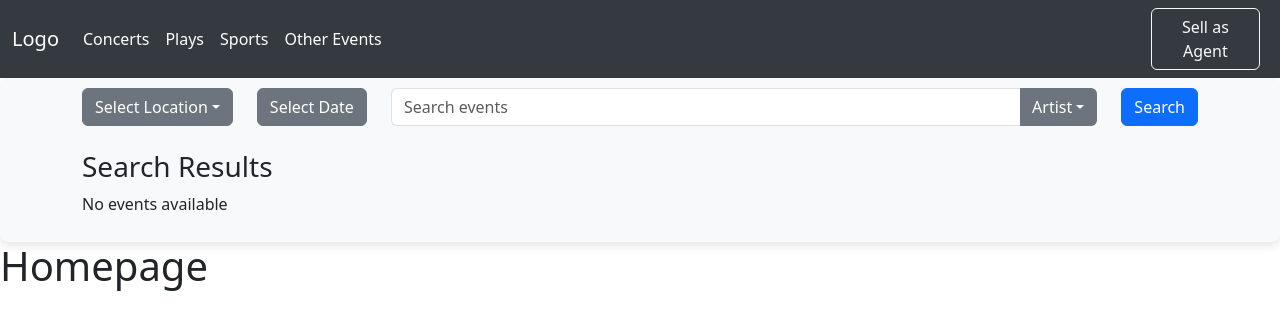
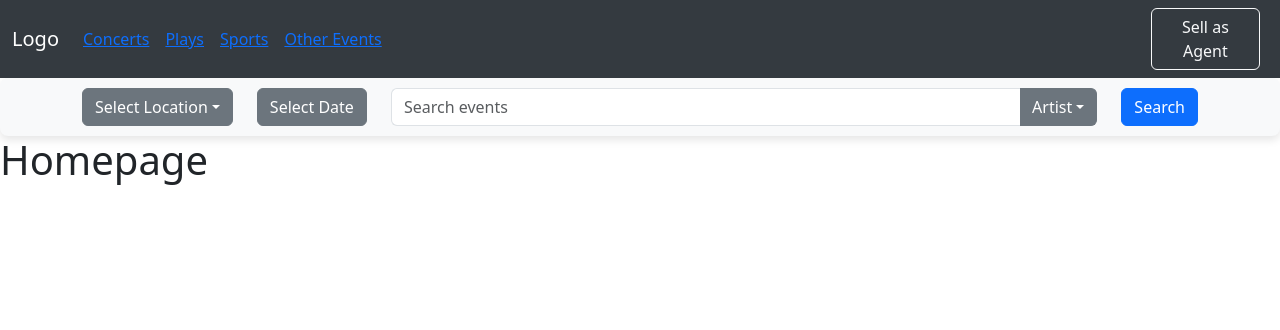
Before and after one commit to mujipro1/Devsinc-FM-Radio, a React (Create React App) app in the folder frontend/: page / in a window 1280 px wide. Shown: the top 330 px of the page. Built offline with nearby package versions, Linux system fonts and the light colour scheme.

Commit message:
categorical events and fetches

```diff
--- a/frontend/src/App.js
+++ b/frontend/src/App.js
@@ -3,6 +3,7 @@ import { BrowserRouter as Router, Routes, Route } from "react-router-dom";
 import "./App.css";
 import Homepage from "./pages/Homepage";
 import Agent from "./pages/Agent";
+import CategoricalEvents from "./pages/CategoricalEvents";
 
 function App() {
     return (
@@ -11,6 +12,10 @@ function App() {
                 <Routes>
                     <Route path="/" element={<Homepage />} />
                     <Route path="/agent" element={<Agent />} />
+                    <Route path="/concerts" element={<CategoricalEvents type="concerts"/>}></Route>
+                    <Route path="/plays" element={<CategoricalEvents type="plays"/>}></Route>
+                    <Route path="/sports" element={<CategoricalEvents type="sports"/>}></Route>
+                    <Route path="/others" element={<CategoricalEvents type="other"/>}></Route>
                 </Routes>
             </div>
         </Router>
--- a/frontend/src/components/Navbar.js
+++ b/frontend/src/components/Navbar.js
@@ -1,4 +1,5 @@
 import React from "react";
+import { Link } from "react-router-dom";
 
 function Navbar() {
     return (
@@ -24,28 +25,28 @@ function Navbar() {
                 <div className="collapse navbar-collapse" id="navbarNav">
                     <ul className="navbar-nav me-auto mb-2 mb-lg-0">
                         <li className="nav-item">
-                            <a
+                            <div
                                 className="nav-link text-white"
                                 aria-current="page"
                                 href="#"
                             >
-                                Concerts
-                            </a>
+                                <Link to="/concerts">Concerts</Link>
+                            </div>
                         </li>
-                        <li className="nav-item">
-                            <a className="nav-link text-white" href="#">
-                                Plays
-                            </a>
+                        <li className="nav-item text-white">
+                            <div className="nav-link text-white" href="#">
+                            <Link to="/plays">Plays</Link>
+                            </div>
                         </li>
-                        <li className="nav-item">
-                            <a className="nav-link text-white" href="#">
-                                Sports
-                            </a>
+                        <li className="nav-item text-white">
+                            <div className="nav-link text-white" href="#">
+                            <Link to="/sports">Sports</Link>
+                            </div>
                         </li>
-                        <li className="nav-item">
-                            <a className="nav-link text-white" href="#">
-                                Other Events
-                            </a>
+                        <li className="nav-item text-white">
+                            <div className="nav-link text-white" href="#">
+                            <Link to="/others">Other Events</Link>
+                            </div>
                         </li>
                     </ul>
                 </div>
--- a/frontend/src/components/Search.js
+++ b/frontend/src/components/Search.js
@@ -3,6 +3,7 @@ import './Search.css';
 import EventList from '../pages/EventList';
 
 function SearchComponent() {
+  const [searched, setSearched] = useState(false);
   const [searchType, setSearchType] = useState('Artist');
   const [searchQuery, setSearchQuery] = useState('');
   const [location, setLocation] = useState('Select Location');
@@ -37,6 +38,7 @@ function SearchComponent() {
   };
 
   const handleSearch = () => {
+    setSearched(true);
     setLoading(true); // Set loading to true when search starts
     setError(''); // Clear any previous errors
     let url = `http://localhost:5000/customer/search?type=${searchType.toLowerCase()}&query=${searchQuery}`;
@@ -132,12 +134,12 @@ function SearchComponent() {
           </div>
         )}
 
-        <div className="row mt-4">
+        {searched && <div className="row mt-4">
           <div className="col-12">
             <h3>Search Results</h3>
             <EventList events={events} /> {/* Pass events to EventList */}
           </div>
-        </div>
+        </div>}
 
         </div>
       </div>
--- /dev/null
+++ b/frontend/src/pages/CategoricalEvents.js
@@ -0,0 +1,44 @@
+import React, { useState, useEffect } from 'react';
+import EventList from './EventList';
+import Navbar from '../components/Navbar';
+
+const CategoricalEvents = ({ type }) => {
+  const [events, setEvents] = useState([]);
+  const [loading, setLoading] = useState(true); // State to handle loading
+  const [error, setError] = useState(''); // State to handle errors
+
+  useEffect(() => {
+    const fetchEvents = async () => {
+      setLoading(true); // Set loading to true when fetch starts
+      setError(''); // Clear any previous errors
+
+      try {
+        const response = await fetch(`http://localhost:5000/customer?type=${type}`);
+        if (!response.ok) {
+          throw new Error('Network response was not ok');
+        }
+        const data = await response.json();
+        setEvents(data); // Update events state with the fetched data
+      } catch (error) {
+        console.error('Error fetching events:', error);
+        setError('An error occurred while fetching events. Please try again.'); // Update error state
+      } finally {
+        setLoading(false); // Set loading to false once data is processed
+      }
+    };
+
+    fetchEvents(); // Call the fetch function
+  }, [type]); // Run the effect when the `type` prop changes
+
+  return (
+
+    <div className="categorical-events">
+        <Navbar/>
+      {loading && <p>Loading...</p>}
+      {error && <div className="alert alert-danger">{error}</div>}
+      <EventList events={events} /> {/* Pass events to EventList */}
+    </div>
+  );
+};
+
+export default CategoricalEvents;
```
Also changed, not shown: frontend/src/pages/CategoricalEvents.css (added).
